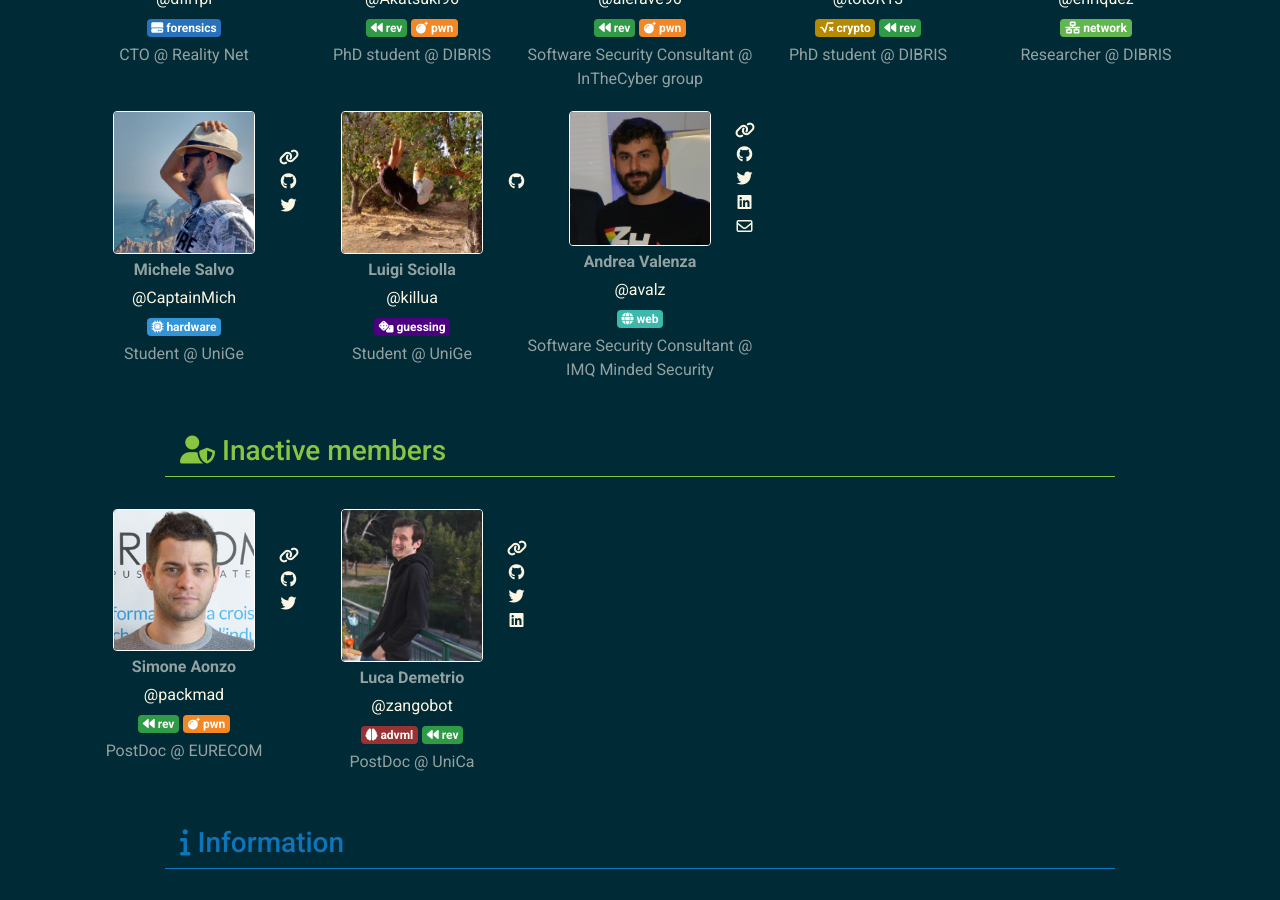
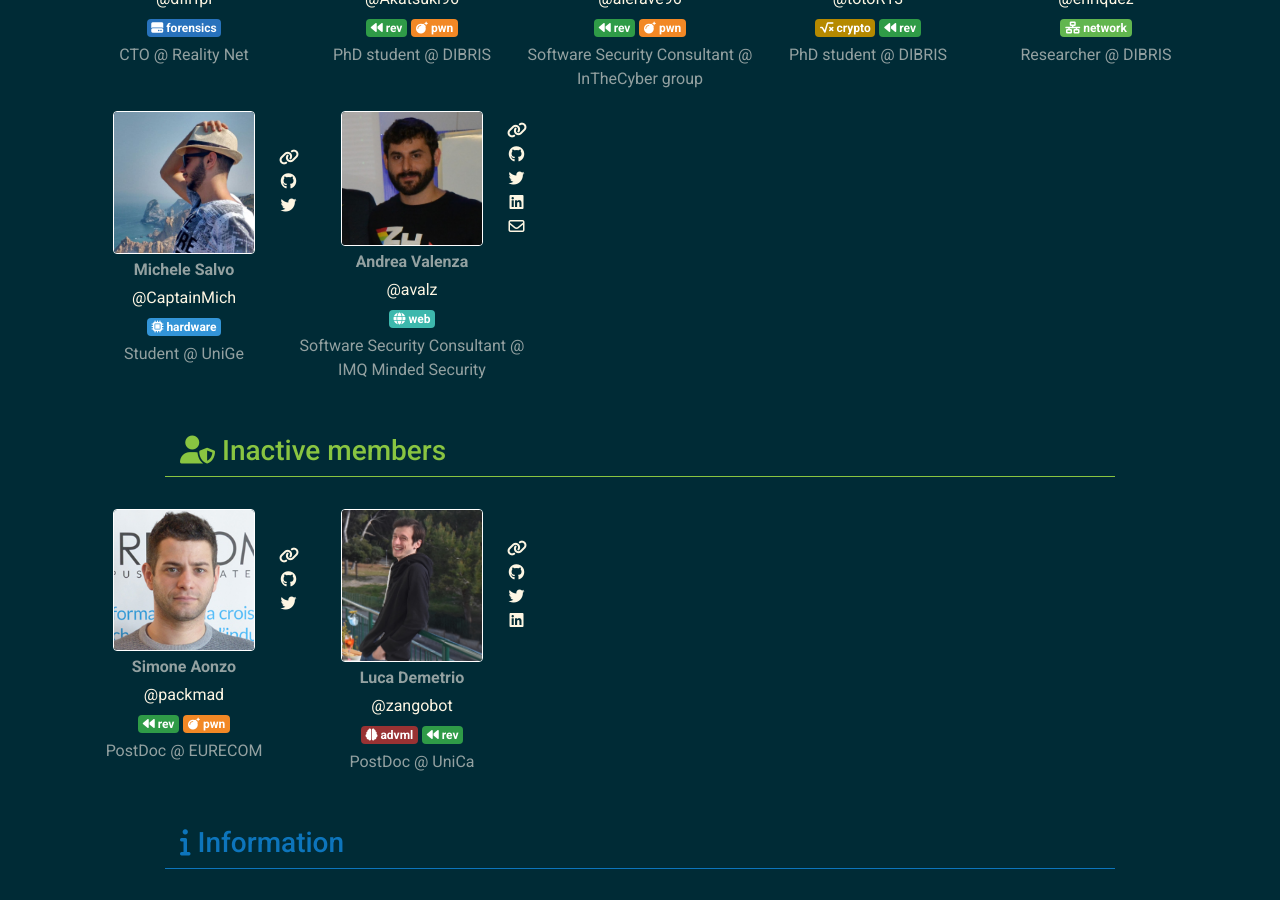
Before and after one commit to ZenHackTeam/ZenHackWebsite, a Jekyll site: the page built from index.html, in a window 1280 px wide and 900 px high, scrolled down 2383 px. Built offline with Jekyll 4.4.1, drawn with Linux system fonts in a browser that asks for light colours; nearby versions of some CDN libraries; comment, search, counter and statistics services are not loaded.

Commit message:
Update index.html

```diff
--- a/_data/members.json
+++ b/_data/members.json
@@ -231,17 +231,6 @@
     "mail": ""
   },
   {
-    "name": "Luigi Sciolla",
-    "nickname": "killua",
-    "description": "Student @ UniGe",
-    "ctf": ["guessing"],
-    "link": "",
-    "github": "Killuaa27",
-    "twitter": "",
-    "linkedin": "",
-    "mail": ""
-  },
-  {
     "name": "Andrea Valenza",
     "nickname": "avalz",
     "description": "Software Security Consultant @ IMQ Minded Security",
```
Also changed, not shown: images/members/killua.jpg (deleted).
